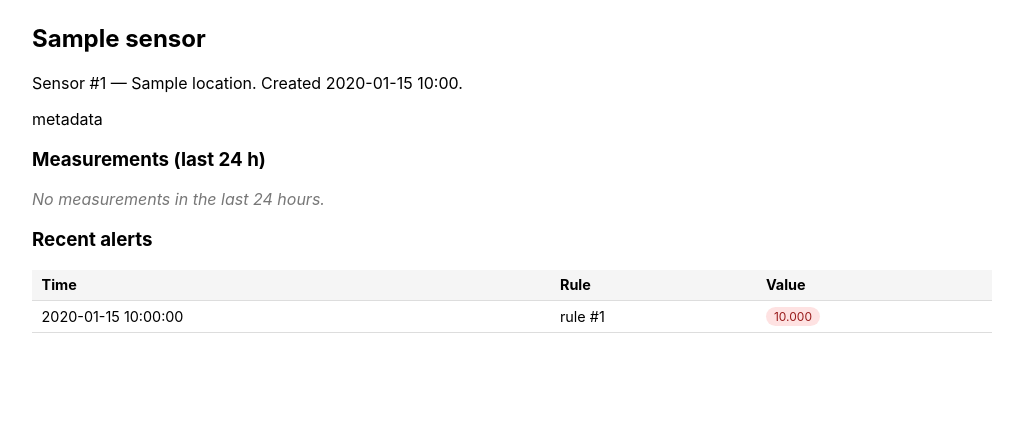
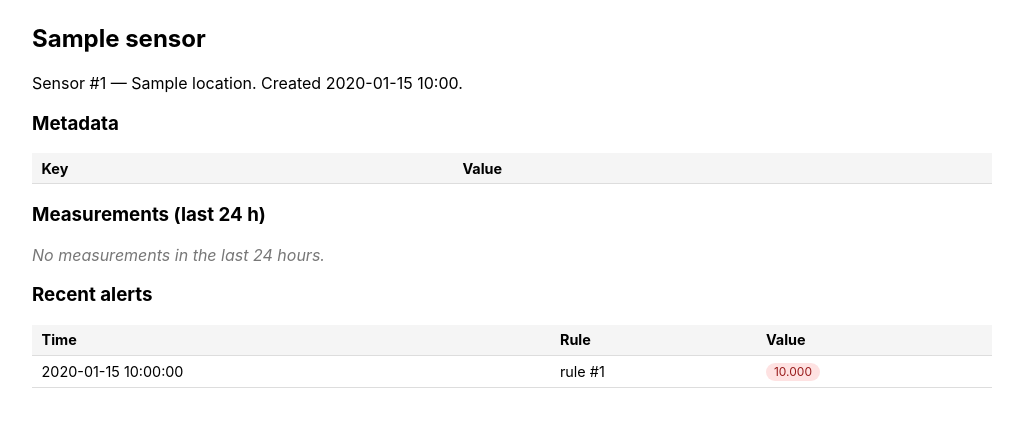
Before and after one commit to votrumar/aisle-test-repo, a FastAPI app: template src/monitoring/templates/sensor.html in a window 1280 px wide. Shown: the part 71-498 px from the top of the page, without its empty margins (128-1151 px from the left). Run offline with FastAPI, Linux system fonts and the light colour scheme; the template is opened without the code that fills it: most values are stand-ins (such as "Sample title", 1, 10 or a date in 2020); data that the repository does not hold is empty.

Commit message:
Upgrade Jinja2 to 3.1.6; remove xmlattr sink; add XSS test

```diff
--- a/pyproject.toml
+++ b/pyproject.toml
@@ -11,7 +11,7 @@
     "psycopg[binary]>=3.2",
     "pydantic>=2.7",
     "pydantic-settings>=2.4",
-    "jinja2==3.1.2",
+    "jinja2==3.1.6",
     "python-multipart>=0.0.9",
     "paramiko==2.9.2",
     "lxml==4.9.0",
--- a/requirements.txt
+++ b/requirements.txt
@@ -5,7 +5,7 @@
 psycopg[binary]>=3.2
 pydantic>=2.7
 pydantic-settings>=2.4
-jinja2==3.1.2
+jinja2==3.1.6
 python-multipart>=0.0.9
 httpx>=0.27
 pytest>=8
--- a/src/monitoring/templates/sensor.html
+++ b/src/monitoring/templates/sensor.html
@@ -7,9 +7,22 @@
     Created {{ sensor.created_at.strftime("%Y-%m-%d %H:%M") }}.
   </p>
 
-  <div class="sensor-meta-badge" {{ sensor.metadata_json|xmlattr }}>
-    metadata
-  </div>
+  <h3>Metadata</h3>
+  {% if sensor.metadata_json %}
+    <table>
+      <thead><tr><th>Key</th><th>Value</th></tr></thead>
+      <tbody>
+        {% for key, value in sensor.metadata_json|dictsort %}
+          <tr>
+            <td><code>{{ key }}</code></td>
+            <td>{{ value }}</td>
+          </tr>
+        {% endfor %}
+      </tbody>
+    </table>
+  {% else %}
+    <p class="empty">No metadata for this sensor.</p>
+  {% endif %}
 
   <h3>Measurements (last 24 h)</h3>
   <canvas id="chart" height="120" data-sensor-id="{{ sensor.id }}"></canvas>
```
Also changed, not shown: tests/test_api.py (+21 -0 lines).
